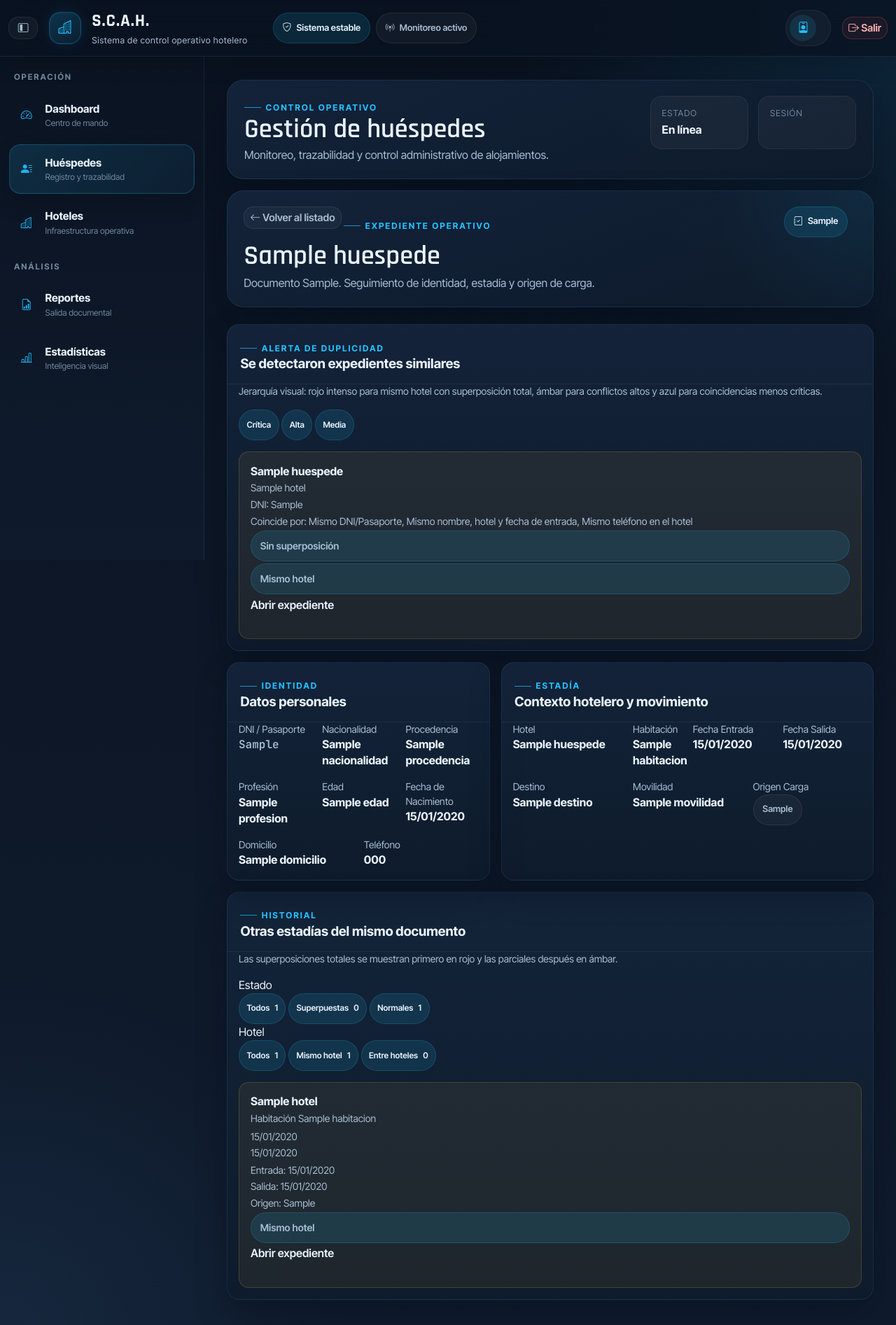
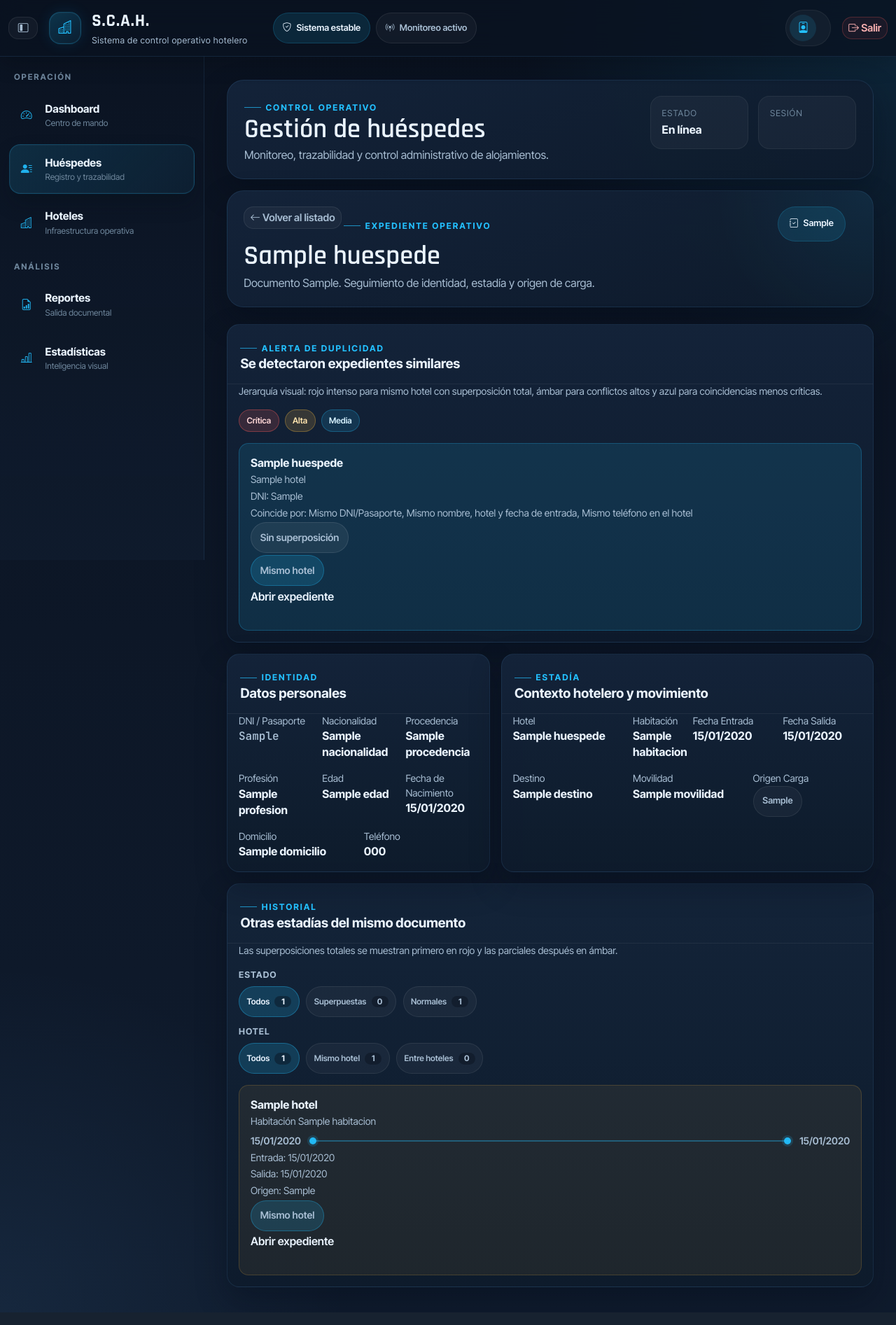
Before and after one commit to desarrolloramon829-spec/Sistema-de-control-de-alojamiento-y-huespedes-S.C.A.H.-, a Flask app: page /huespedes/1 in a window 1280 px wide. Shown: the whole page at 70% size. Run offline with Flask 3, Linux system fonts and the light colour scheme; the visitor is signed in with stand-in values (Sample User, id 1); a database or web service that is not in the repository returns one stand-in record (values such as "Sample title"); some libraries are stand-ins or nearby versions.

Commit message:
Incrustar estilos criticos en detalle de huesped

```diff
--- a/web/templates/guests/detail.html
+++ b/web/templates/guests/detail.html
@@ -1,5 +1,275 @@
 {% extends "base.html" %} {% block title %}{{ huesped.apellido_nombre }} -
 S.C.A.H.{% endblock %} {% block content %}
+<style>
+  .detail-hero__actions {
+    align-items: center;
+    gap: 0.9rem 1rem;
+  }
+
+  .detail-hero__meta {
+    display: flex;
+    align-items: center;
+  }
+
+  .detail-hero__status {
+    min-height: 50px;
+    padding-inline: 1rem;
+  }
+
+  .detail-hero__action-group {
+    display: flex;
+    flex-wrap: wrap;
+    justify-content: flex-end;
+    gap: 0.75rem;
+  }
+
+  .detail-hero__action-btn {
+    min-height: 50px;
+    padding: 0.72rem 1.05rem;
+  }
+
+  .detail-hero__form {
+    margin: 0;
+  }
+
+  .detail-hero__form .detail-hero__action-btn {
+    width: 100%;
+  }
+
+  .duplicate-conflict-pill,
+  .duplicate-hotel-pill,
+  .history-overlap-pill {
+    width: fit-content;
+  }
+
+  .duplicate-conflict-pill--total,
+  .duplicate-conflict-pill--parcial,
+  .history-overlap-pill--total {
+    background: rgba(226, 85, 85, 0.16);
+    border-color: rgba(226, 85, 85, 0.32);
+    color: #ffd7d7;
+  }
+
+  .duplicate-conflict-pill--parcial,
+  .history-overlap-pill--partial {
+    background: rgba(243, 182, 63, 0.16);
+    border-color: rgba(243, 182, 63, 0.32);
+    color: #ffe3ad;
+  }
+
+  .duplicate-conflict-pill--ninguna,
+  .duplicate-hotel-pill--sin_contexto {
+    background: rgba(255, 255, 255, 0.06);
+    border-color: rgba(255, 255, 255, 0.1);
+    color: var(--text-secondary);
+  }
+
+  .duplicate-hotel-pill--mismo_hotel {
+    background: rgba(35, 192, 255, 0.16);
+    border-color: rgba(35, 192, 255, 0.3);
+    color: #c8efff;
+  }
+
+  .duplicate-hotel-pill--entre_hoteles {
+    background: rgba(103, 183, 255, 0.14);
+    border-color: rgba(103, 183, 255, 0.28);
+    color: #d6e9ff;
+  }
+
+  .duplicate-alert-item--overlap-total {
+    background: rgba(226, 85, 85, 0.12);
+    border-color: rgba(226, 85, 85, 0.3);
+  }
+
+  .duplicate-alert-item--overlap-partial {
+    background: rgba(243, 182, 63, 0.12);
+    border-color: rgba(243, 182, 63, 0.28);
+  }
+
+  .duplicate-alert-item--critica {
+    background: rgba(226, 85, 85, 0.18);
+    border-color: rgba(226, 85, 85, 0.42);
+    box-shadow: inset 0 0 0 1px rgba(255, 215, 215, 0.05);
+  }
+
+  .duplicate-alert-item--alta {
+    background: rgba(243, 182, 63, 0.14);
+    border-color: rgba(243, 182, 63, 0.34);
+  }
+
+  .duplicate-alert-item--media {
+    background: rgba(35, 192, 255, 0.12);
+    border-color: rgba(35, 192, 255, 0.24);
+  }
+
+  .duplicate-alert-item--normal {
+    background: rgba(255, 255, 255, 0.04);
+    border-color: rgba(255, 255, 255, 0.08);
+  }
+
+  .duplicate-legend {
+    display: flex;
+    flex-wrap: wrap;
+    gap: 0.5rem;
+  }
+
+  .duplicate-legend__item {
+    min-height: 32px;
+    cursor: pointer;
+  }
+
+  .duplicate-legend__item.is-active {
+    box-shadow: inset 0 0 0 1px rgba(255, 255, 255, 0.14), 0 0 0 2px rgba(255, 255, 255, 0.06);
+  }
+
+  .duplicate-legend__item--critica {
+    background: rgba(226, 85, 85, 0.18);
+    border-color: rgba(226, 85, 85, 0.42);
+    color: #ffd7d7;
+  }
+
+  .duplicate-legend__item--alta {
+    background: rgba(243, 182, 63, 0.16);
+    border-color: rgba(243, 182, 63, 0.32);
+    color: #ffe3ad;
+  }
+
+  .duplicate-legend__item--media {
+    background: rgba(35, 192, 255, 0.14);
+    border-color: rgba(35, 192, 255, 0.28);
+    color: #d6f2ff;
+  }
+
+  .history-timeline {
+    display: grid;
+    grid-template-columns: minmax(72px, auto) 1fr minmax(72px, auto);
+    align-items: center;
+    gap: 0.75rem;
+    margin-top: 0.25rem;
+  }
+
+  .history-timeline__date {
+    color: var(--text-secondary);
+    font-size: 0.8rem;
+    font-weight: 600;
+  }
+
+  .history-timeline__date:last-child {
+    text-align: right;
+  }
+
+  .history-timeline__track {
+    position: relative;
+    display: flex;
+    align-items: center;
+  }
+
+  .history-timeline__line {
+    width: 100%;
+    height: 2px;
+    border-radius: 999px;
+    background: rgba(35, 192, 255, 0.35);
+  }
+
+  .history-timeline__dot {
+    position: absolute;
+    left: 0;
+    width: 10px;
+    height: 10px;
+    border-radius: 50%;
+    background: rgba(35, 192, 255, 0.95);
+    box-shadow: 0 0 0 3px rgba(35, 192, 255, 0.16);
+  }
+
+  .history-timeline__dot--end {
+    left: auto;
+    right: 0;
+  }
+
+  .history-timeline--total .history-timeline__line,
+  .history-timeline--total .history-timeline__dot {
+    background: rgba(226, 85, 85, 0.92);
+  }
+
+  .history-timeline--total .history-timeline__dot {
+    box-shadow: 0 0 0 3px rgba(226, 85, 85, 0.18);
+  }
+
+  .history-timeline--partial .history-timeline__line,
+  .history-timeline--partial .history-timeline__dot {
+    background: rgba(243, 182, 63, 0.92);
+  }
+
+  .history-timeline--partial .history-timeline__dot {
+    box-shadow: 0 0 0 3px rgba(243, 182, 63, 0.18);
+  }
+
+  .history-filter-stack {
+    display: grid;
+    gap: 0.75rem;
+  }
+
+  .history-filter-group {
+    display: grid;
+    gap: 0.45rem;
+  }
+
+  .history-filter-group__label {
+    color: var(--text-secondary);
+    font-size: 0.78rem;
+    font-weight: 700;
+    letter-spacing: 0.08em;
+    text-transform: uppercase;
+  }
+
+  .history-filter-bar {
+    display: flex;
+    flex-wrap: wrap;
+    gap: 0.6rem;
+  }
+
+  .history-filter-btn {
+    cursor: pointer;
+    background: rgba(255, 255, 255, 0.04);
+    border-color: rgba(255, 255, 255, 0.08);
+    color: var(--text-secondary);
+  }
+
+  .history-filter-btn.is-active {
+    background: rgba(35, 192, 255, 0.18);
+    border-color: rgba(35, 192, 255, 0.34);
+    color: var(--text-primary);
+  }
+
+  .history-filter-count {
+    display: inline-flex;
+    align-items: center;
+    justify-content: center;
+    min-width: 1.5rem;
+    padding: 0 0.35rem;
+    border-radius: 999px;
+    background: rgba(10, 18, 32, 0.48);
+    color: inherit;
+    font-size: 0.72rem;
+    font-weight: 700;
+  }
+
+  .history-empty-state {
+    margin-top: 0.85rem;
+    padding: 0.95rem 1rem;
+    border-radius: var(--radius-md);
+    border: 1px dashed rgba(255, 255, 255, 0.14);
+    background: rgba(255, 255, 255, 0.03);
+    color: var(--text-secondary);
+    font-size: 0.9rem;
+  }
+
+  @media (max-width: 991.98px) {
+    .detail-hero__action-group {
+      justify-content: flex-start;
+    }
+  }
+</style>
 <section class="module-hero mb-4">
   <div>
     <a
```
